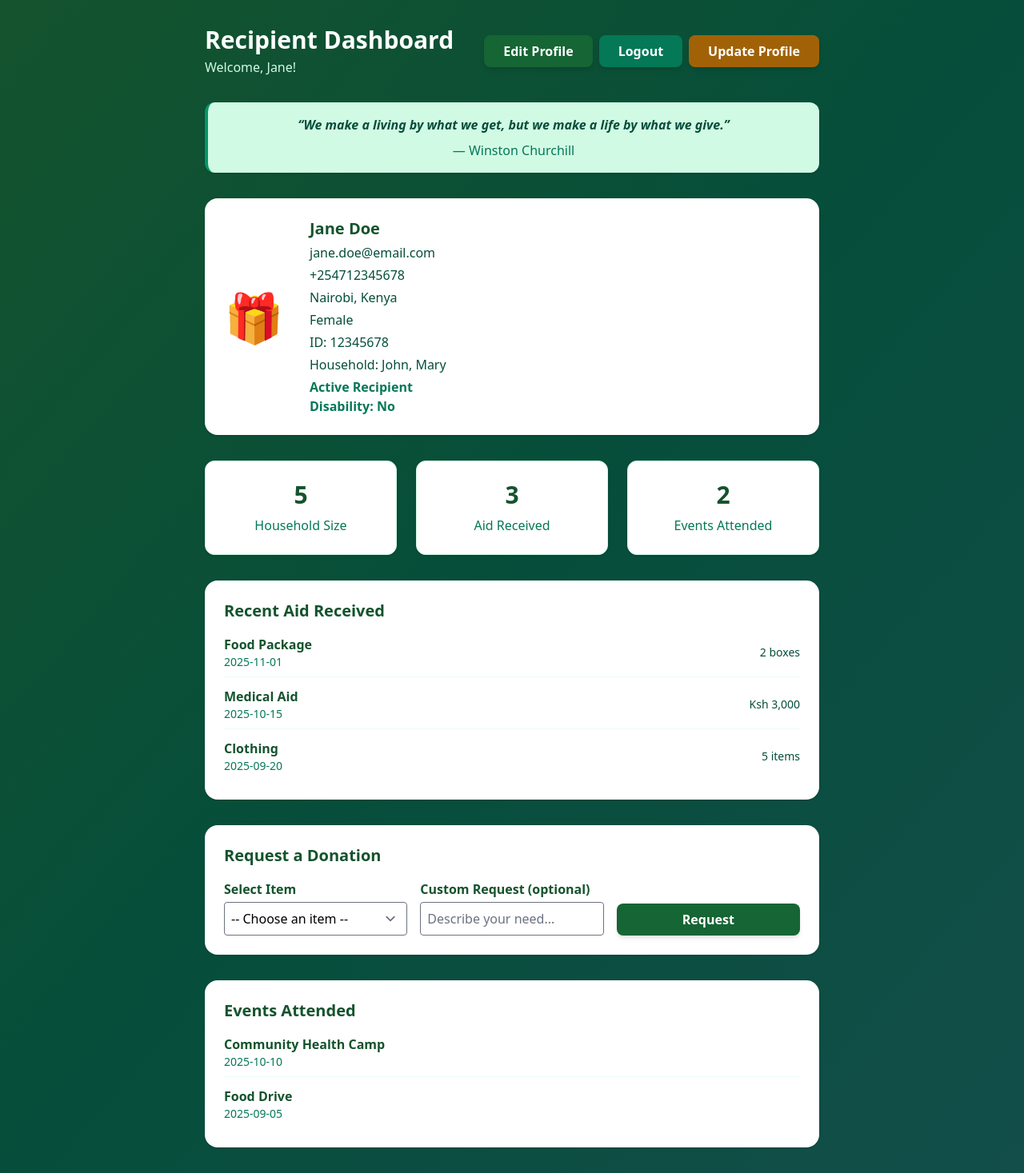
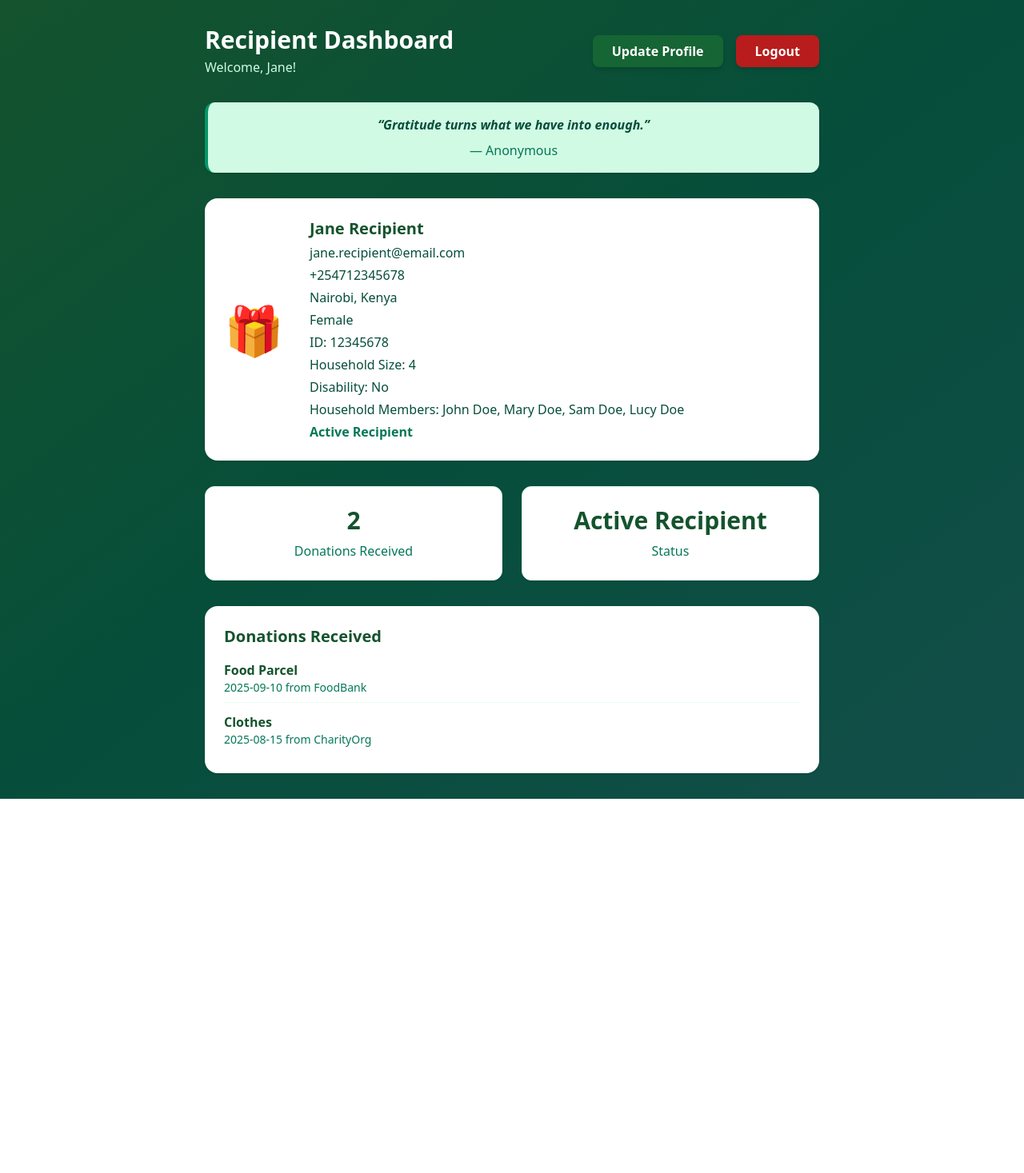
Before and after one commit to kyalo3/430, a React (Vite) app: page /dashboard/recipient in a window 1280 px wide. Shown: the whole page at 80% size. After the commit the page ends 999 px from the top, so only its background shows below. Built offline with nearby package versions, Linux system fonts and the light colour scheme.

Commit message:
new recipients dashboard

```diff
--- a/src/pages/RecipientDashboard.jsx
+++ b/src/pages/RecipientDashboard.jsx
@@ -1,235 +1,111 @@
 import React, { useState, useEffect } from 'react';
 import axios from 'axios';
 
-
-// Replace with real data fetching in production
+// Example initial data structure for a recipient
 const initialRecipient = {
-  id: 'replace_with_real_id',
+  id: '',
   first_name: 'Jane',
-  last_name: 'Doe',
-  email: 'jane.doe@email.com',
+  last_name: 'Recipient',
+  email: 'jane.recipient@email.com',
   id_no: '12345678',
   phone_number: '+254712345678',
   gender: 'Female',
   address: 'Nairobi, Kenya',
-  house_hold_size: 5,
-  house_hold_members: ['John', 'Mary'],
+  house_hold_size: 4,
+  house_hold_members: ['John Doe', 'Mary Doe', 'Sam Doe', 'Lucy Doe'],
   disability: false,
   status: 'Active Recipient',
-  aid_received: [
-    { type: 'Food Package', date: '2025-11-01', amount: '2 boxes' },
-    { type: 'Medical Aid', date: '2025-10-15', amount: 'Ksh 3,000' },
-    { type: 'Clothing', date: '2025-09-20', amount: '5 items' }
-  ],
-  events_attended: [
-    { name: 'Community Health Camp', date: '2025-10-10' },
-    { name: 'Food Drive', date: '2025-09-05' }
+  donations_received: [
+    { name: 'Food Parcel', date: '2025-09-10', donor: 'FoodBank' },
+    { name: 'Clothes', date: '2025-08-15', donor: 'CharityOrg' }
   ]
 };
 
 function RecipientDashboard() {
-    // Handler for updating a donation (redirect to update page)
-    function handleUpdateDonation(donation) {
-      window.location.href = `/update-donation/${donation.id}`;
-    }
   const [recipient, setRecipient] = useState(initialRecipient);
   const [editMode, setEditMode] = useState(false);
   const [form, setForm] = useState({ ...initialRecipient });
   const [loading, setLoading] = useState(false);
   const [success, setSuccess] = useState('');
   const [error, setError] = useState('');
-  // Remove delete state, not needed for update
-  // Donations for this recipient (fetched from backend)
-  const [donations, setDonations] = useState([]);
 
-  // Donation request state
-  const [requestForm, setRequestForm] = useState({
-    item: '',
-    custom: '',
-  });
-  const [requestLoading, setRequestLoading] = useState(false);
-  const [requestSuccess, setRequestSuccess] = useState('');
-  const [requestError, setRequestError] = useState('');
+  // Fetch recipient profile (replace with real API call)
+  useEffect(() => {
+    // Example: fetch recipient data from backend using token
+    // const fetchRecipient = async () => {
+    //   try {
+    //     const token = localStorage.getItem('token');
+    //     const res = await axios.get('http://127.0.0.1:8000/recipients/me', {
+    //       headers: { Authorization: `Bearer ${token}` }
+    //     });
+    //     setRecipient(res.data);
+    //     setForm(res.data);
+    //   } catch (err) {
+    //     setError('Failed to fetch recipient profile');
+    //   }
+    // };
+    // fetchRecipient();
+  }, []);
 
-  // Handle donation request form changes
-  const handleRequestChange = (e) => {
-    setRequestForm((prev) => ({ ...prev, [e.target.name]: e.target.value }));
+  const handleChange = (e) => {
+    const { name, value } = e.target;
+    setForm((prev) => ({ ...prev, [name]: value }));
   };
 
-  // Handle donation request submit
-  const handleRequestSubmit = async (e) => {
-    e.preventDefault();
-    setRequestLoading(true);
-    setRequestSuccess('');
-    setRequestError('');
-    try {
-      const token = localStorage.getItem('token');
-      // You may need to adjust the endpoint to match your backend
-      await axios.post(
-        `http://127.0.0.1:8000/donation-requests/`,
-        {
-          recipient_id: recipient.id,
-          item: requestForm.item,
-          custom: requestForm.custom,
-        },
-        { headers: { Authorization: `Bearer ${token}` } }
-      );
-      setRequestSuccess('Request submitted successfully!');
-      setRequestForm({ item: '', custom: '' });
-    } catch (err) {
-      setRequestError(err.response?.data?.detail || 'Failed to submit request');
-    } finally {
-      setRequestLoading(false);
-    }
-  };
-
-  // Fetch donations for this recipient from backend
-  useEffect(() => {
-    const fetchDonations = async () => {
-      try {
-        const token = localStorage.getItem('token');
-        // Use recipient.id from state (should be real id after login)
-        if (!recipient.id || recipient.id === 'replace_with_real_id') return;
-        const res = await axios.get(
-          `http://127.0.0.1:8000/recipients/${recipient.id}/donations/`,
-          { headers: { Authorization: `Bearer ${token}` } }
-        );
-        setDonations(res.data);
-      } catch (err) {
-        // Optionally handle error
-        setDonations([]);
-      }
-    };
-    fetchDonations();
-  }, [recipient.id]);
-  // Handle update profile (button outside form)
-  const handleUpdate = async () => {
+  const handleSubmit = async (e) => {
+    if (e) e.preventDefault();
     setLoading(true);
     setSuccess('');
     setError('');
     try {
-      const token = localStorage.getItem('token');
-      const recipientId = recipient.id;
-      const payload = {
-        first_name: form.first_name,
-        last_name: form.last_name,
-        email: form.email,
-        id_no: form.id_no,
-        phone_number: form.phone_number,
-        gender: form.gender,
-        address: form.address,
-        house_hold_size: Number(form.house_hold_size),
-        house_hold_members: form.house_hold_members,
-        disability: Boolean(form.disability)
-      };
-      await axios.put(
-        `http://127.0.0.1:8000/recipients/${recipientId}`,
-        payload,
-        { headers: { Authorization: `Bearer ${token}` } }
-      );
-      setRecipient((prev) => ({ ...prev, ...payload }));
+      // Example: update recipient profile
+      // const token = localStorage.getItem('token');
+      // await axios.put(`http://127.0.0.1:8000/recipients/${recipient.id}`, form, {
+      //   headers: { Authorization: `Bearer ${token}` }
+      // });
+      setRecipient((prev) => ({ ...prev, ...form }));
       setEditMode(false);
       setSuccess('Profile updated successfully!');
     } catch (err) {
-      setError(err.response?.data?.detail || 'Failed to update profile');
+      setError('Failed to update profile');
     } finally {
       setLoading(false);
     }
   };
 
-  // Handle form input changes
-  const handleChange = (e) => {
-    const { name, value, type, checked } = e.target;
-    setForm((prev) => ({
-      ...prev,
-      [name]: type === 'checkbox' ? checked : value
-    }));
-  };
-
-  // Handle form submit
-  const handleSubmit = async (e) => {
-    e.preventDefault();
-    setLoading(true);
-    setSuccess('');
-    setError('');
-    try {
-      const token = localStorage.getItem('token');
-      // Use the real recipient id in production
-      const recipientId = recipient.id;
-      const payload = {
-        first_name: form.first_name,
-        last_name: form.last_name,
-        email: form.email,
-        id_no: form.id_no,
-        phone_number: form.phone_number,
-        gender: form.gender,
-        address: form.address,
-        house_hold_size: Number(form.house_hold_size),
-        house_hold_members: form.house_hold_members,
-        disability: Boolean(form.disability)
-      };
-      await axios.put(
-        `http://127.0.0.1:8000/recipients/${recipientId}`,
-        payload,
-        { headers: { Authorization: `Bearer ${token}` } }
-      );
-      setRecipient((prev) => ({ ...prev, ...payload }));
-      setEditMode(false);
-      setSuccess('Profile updated successfully!');
-    } catch (err) {
-      setError(err.response?.data?.detail || 'Failed to update profile');
-    } finally {
-      setLoading(false);
-    }
-  };
-
-  // For house_hold_members, handle as comma-separated string in form
-  const handleMembersChange = (e) => {
-    setForm((prev) => ({
-      ...prev,
-      house_hold_members: e.target.value.split(',').map((m) => m.trim())
-    }));
-  };
-
   return (
     <div className="min-h-screen bg-gradient-to-br from-green-900 via-emerald-900 to-teal-900 py-8 px-2">
       <div className="max-w-3xl mx-auto">
-        {/* Remove delete error/success UI */}
         {/* Header */}
         <div className="flex flex-col md:flex-row md:items-center md:justify-between mb-8">
           <div>
             <h1 className="text-3xl font-extrabold text-white mb-1">Recipient Dashboard</h1>
             <p className="text-emerald-100 text-base">Welcome, {recipient.first_name}!</p>
           </div>
-           <div className="mt-4 md:mt-0 flex flex-wrap gap-2">
+          <div className="mt-4 md:mt-0 flex flex-wrap gap-2 items-center">
             <button
               className="bg-green-800 hover:bg-emerald-700 text-white px-6 py-2 rounded-lg font-semibold shadow-md transition-all duration-200"
               onClick={() => setEditMode((m) => !m)}
             >
-              {editMode ? 'Cancel' : 'Edit Profile'}
+              {editMode ? 'Cancel' : 'Update Profile'}
             </button>
             <button
-              className="bg-emerald-700 hover:bg-green-800 text-white px-6 py-2 rounded-lg font-semibold shadow-md transition-all duration-200"
-              onClick={() => window.location.href = '/'}
+              className="bg-red-700 hover:bg-red-800 text-white px-6 py-2 rounded-lg font-semibold shadow-md transition-all duration-200 ml-2"
+              onClick={() => {
+                localStorage.removeItem('token');
+                window.location.href = '/';
+              }}
             >
               Logout
             </button>
-            <button
-              className="bg-yellow-700 hover:bg-yellow-800 text-white px-6 py-2 rounded-lg font-semibold shadow-md transition-all duration-200"
-              onClick={handleUpdate}
-              disabled={loading}
-            >
-              {loading ? 'Updating...' : 'Update Profile'}
-            </button>
-           </div>
+          </div>
         </div>
 
         {/* Motivational Quote */}
         <div className="bg-emerald-100 border-l-4 border-emerald-600 text-emerald-900 p-4 rounded-xl shadow mb-8 text-center">
-          <span className="italic font-semibold">“We make a living by what we get, but we make a life by what we give.”</span>
-          <span className="block mt-2 text-emerald-700">— Winston Churchill</span>
+          <span className="italic font-semibold">“Gratitude turns what we have into enough.”</span>
+          <span className="block mt-2 text-emerald-700">— Anonymous</span>
         </div>
-
 
         {/* Profile Card or Edit Form */}
         <div className="bg-white rounded-2xl shadow p-6 mb-8">
@@ -264,26 +140,29 @@ function RecipientDashboard() {
                     <option value="Other">Other</option>
                   </select>
                 </div>
-                <div>
+                <div className="md:col-span-2">
                   <label className="block text-green-900 font-semibold mb-1">Address</label>
-                  <input name="address" value={form.address} onChange={handleChange} className="w-full border rounded p-2" />
+                  <input name="address" value={form.address} onChange={handleChange} className="w-full border rounded p-2" required />
                 </div>
                 <div>
                   <label className="block text-green-900 font-semibold mb-1">Household Size</label>
-                  <input name="house_hold_size" value={form.house_hold_size} onChange={handleChange} className="w-full border rounded p-2" type="number" min="1" />
+                  <input name="house_hold_size" type="number" min="0" value={form.house_hold_size} onChange={handleChange} className="w-full border rounded p-2" required />
+                </div>
+                <div>
+                  <label className="block text-green-900 font-semibold mb-1">Disability</label>
+                  <select name="disability" value={form.disability ? 'true' : 'false'} onChange={e => setForm(prev => ({ ...prev, disability: e.target.value === 'true' }))} className="w-full border rounded p-2">
+                    <option value="false">No</option>
+                    <option value="true">Yes</option>
+                  </select>
                 </div>
                 <div className="md:col-span-2">
                   <label className="block text-green-900 font-semibold mb-1">Household Members (comma separated)</label>
-                  <input name="house_hold_members" value={form.house_hold_members.join(', ')} onChange={handleMembersChange} className="w-full border rounded p-2" />
-                </div>
-                <div className="md:col-span-2 flex items-center space-x-2">
-                  <input name="disability" type="checkbox" checked={form.disability} onChange={handleChange} />
-                  <label className="text-green-900 font-semibold">Disability</label>
+                  <input name="house_hold_members" value={Array.isArray(form.house_hold_members) ? form.house_hold_members.join(', ') : form.house_hold_members} onChange={e => setForm(prev => ({ ...prev, house_hold_members: e.target.value.split(',').map(m => m.trim()).filter(Boolean) }))} className="w-full border rounded p-2" />
                 </div>
               </div>
               <div className="flex items-center space-x-4 mt-4">
                 <button type="submit" className="bg-green-800 hover:bg-emerald-700 text-white px-6 py-2 rounded-lg font-semibold shadow-md transition-all duration-200" disabled={loading}>
-                  {loading ? 'Saving...' : 'Save Changes'}
+                  {loading ? 'Saving...' : 'Update Profile'}
                 </button>
                 {success && <span className="text-green-700 font-semibold">{success}</span>}
                 {error && <span className="text-red-600 font-semibold">{error}</span>}
@@ -301,107 +180,42 @@ function RecipientDashboard() {
                 <div className="text-emerald-900 mb-1">{recipient.address}</div>
                 <div className="text-emerald-900 mb-1">{recipient.gender}</div>
                 <div className="text-emerald-900 mb-1">ID: {recipient.id_no}</div>
-                <div className="text-emerald-900 mb-1">Household: {recipient.house_hold_members.join(', ')}</div>
+                <div className="text-emerald-900 mb-1">Household Size: {recipient.house_hold_size}</div>
+                <div className="text-emerald-900 mb-1">Disability: {recipient.disability ? 'Yes' : 'No'}</div>
+                <div className="text-emerald-900 mb-1">Household Members: {Array.isArray(recipient.house_hold_members) ? recipient.house_hold_members.join(', ') : recipient.house_hold_members}</div>
                 <div className="text-emerald-700 font-semibold">{recipient.status}</div>
-                <div className="text-emerald-700 font-semibold">Disability: {recipient.disability ? 'Yes' : 'No'}</div>
               </div>
             </div>
           )}
         </div>
 
         {/* Stats */}
-        <div className="grid grid-cols-1 md:grid-cols-3 gap-6 mb-8">
+        <div className="grid grid-cols-1 md:grid-cols-2 gap-6 mb-8">
           <div className="bg-white rounded-xl shadow p-6 flex flex-col items-center border border-emerald-100">
-            <span className="text-3xl font-bold text-green-900">{recipient.house_hold_size}</span>
-            <span className="text-emerald-700 mt-2">Household Size</span>
+            <span className="text-3xl font-bold text-green-900">{recipient.donations_received.length}</span>
+            <span className="text-emerald-700 mt-2">Donations Received</span>
           </div>
           <div className="bg-white rounded-xl shadow p-6 flex flex-col items-center border border-emerald-100">
-            <span className="text-3xl font-bold text-green-900">{recipient.aid_received.length}</span>
-            <span className="text-emerald-700 mt-2">Aid Received</span>
-          </div>
-          <div className="bg-white rounded-xl shadow p-6 flex flex-col items-center border border-emerald-100">
-            <span className="text-3xl font-bold text-green-900">{recipient.events_attended.length}</span>
-            <span className="text-emerald-700 mt-2">Events Attended</span>
+            <span className="text-3xl font-bold text-green-900">{recipient.status}</span>
+            <span className="text-emerald-700 mt-2">Status</span>
           </div>
         </div>
 
-
-        {/* Recent Aid Section */}
-        <div className="bg-white rounded-2xl shadow p-6 mb-8">
-          <h3 className="text-xl font-bold text-green-900 mb-4">Recent Aid Received</h3>
+        {/* Donations Received Section */}
+        <div className="bg-white rounded-2xl shadow p-6">
+          <h3 className="text-xl font-bold text-green-900 mb-4">Donations Received</h3>
           <ul className="space-y-3">
-            {recipient.aid_received.map((aid, idx) => (
+            {recipient.donations_received.map((donation, idx) => (
               <li key={idx} className="flex flex-col md:flex-row md:items-center md:justify-between border-b border-emerald-50 pb-2 mb-2 last:border-b-0 last:mb-0">
                 <div>
-                  <span className="font-semibold text-green-900">{aid.type}</span>
-                  <span className="block text-emerald-700 text-sm">{aid.date}</span>
-                </div>
-                <span className="text-emerald-900 text-sm mt-2 md:mt-0">{aid.amount}</span>
-              </li>
-            ))}
-          </ul>
-        </div>
-
-        {/* Request Donation Section */}
-        <div className="bg-white rounded-2xl shadow p-6 mb-8">
-          <h3 className="text-xl font-bold text-green-900 mb-4">Request a Donation</h3>
-          <form onSubmit={handleRequestSubmit} className="grid grid-cols-1 md:grid-cols-3 gap-4 items-end">
-            <div>
-              <label className="block text-green-900 font-semibold mb-1">Select Item</label>
-              <select
-                name="item"
-                value={requestForm.item}
-                onChange={handleRequestChange}
-                className="w-full border rounded p-2"
-              >
-                <option value="">-- Choose an item --</option>
-                <option value="Food">Food</option>
-                <option value="Clothes">Clothes</option>
-                <option value="Medicine">Medicine</option>
-                <option value="Hygiene Products">Hygiene Products</option>
-                <option value="Other">Other</option>
-              </select>
-            </div>
-            <div>
-              <label className="block text-green-900 font-semibold mb-1">Custom Request (optional)</label>
-              <input
-                name="custom"
-                value={requestForm.custom}
-                onChange={handleRequestChange}
-                className="w-full border rounded p-2"
-                placeholder="Describe your need..."
-              />
-            </div>
-            <div>
-              <button
-                type="submit"
-                className="bg-green-800 hover:bg-emerald-700 text-white px-6 py-2 rounded-lg font-semibold shadow-md transition-all duration-200 w-full"
-                disabled={requestLoading}
-              >
-                {requestLoading ? 'Submitting...' : 'Request'}
-              </button>
-            </div>
-          </form>
-          {requestSuccess && <div className="bg-green-100 border-l-4 border-green-600 text-green-900 p-2 rounded-xl shadow mt-4 text-center">{requestSuccess}</div>}
-          {requestError && <div className="bg-red-100 border-l-4 border-red-600 text-red-900 p-2 rounded-xl shadow mt-4 text-center">{requestError}</div>}
-        </div>
-
-        {/* Events Attended Section */}
-        <div className="bg-white rounded-2xl shadow p-6">
-          <h3 className="text-xl font-bold text-green-900 mb-4">Events Attended</h3>
-          <ul className="space-y-3">
-            {recipient.events_attended.map((event, idx) => (
-              <li key={idx} className="flex flex-col md:flex-row md:items-center md:justify-between border-b border-emerald-50 pb-2 mb-2 last:border-b-0 last:mb-0">
-                <div>
-                  <span className="font-semibold text-green-900">{event.name}</span>
-                  <span className="block text-emerald-700 text-sm">{event.date}</span>
+                  <span className="font-semibold text-green-900">{donation.name}</span>
+                  <span className="block text-emerald-700 text-sm">{donation.date} from {donation.donor}</span>
                 </div>
               </li>
             ))}
           </ul>
         </div>
       </div>
-
     </div>
   );
 }
```
